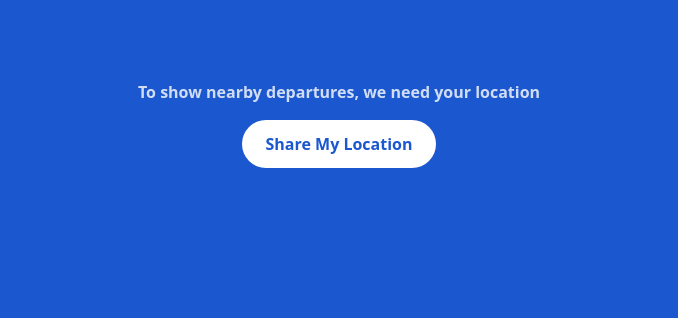
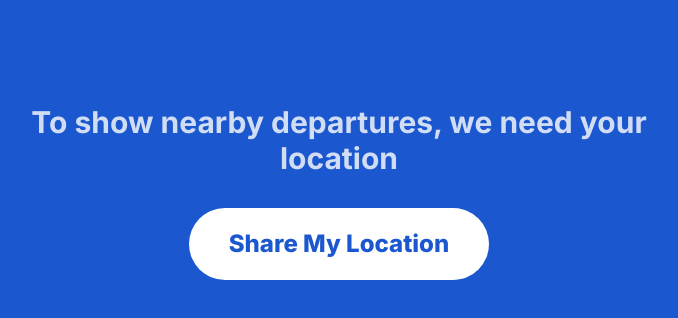
Before and after one commit to ZealinBee/OmaNysse, a Next.js app: page / in a window 1280 px wide. Shown: the top 318 px of the page, without its empty margins (301-979 px from the left). Built offline with nearby package versions, Linux system fonts and the light colour scheme.

Commit message:
massive font

```diff
--- a/app/globals.css
+++ b/app/globals.css
@@ -8,8 +8,7 @@
 @theme inline {
   --color-background: var(--background);
   --color-foreground: var(--foreground);
-  --font-sans: var(--font-geist-sans);
-  --font-mono: var(--font-geist-mono);
+  --font-sans: var(--font-inter);
 }
 
 @media (prefers-color-scheme: dark) {
@@ -22,4 +21,5 @@
 body {
   background: var(--background);
   color: var(--foreground);
+  font-family: var(--font-inter), system-ui, -apple-system, sans-serif;
 }
--- a/app/layout.tsx
+++ b/app/layout.tsx
@@ -1,15 +1,11 @@
 import type { Metadata } from "next";
-import { Geist, Geist_Mono } from "next/font/google";
+import { Inter } from "next/font/google";
 import "./globals.css";
 
-const geistSans = Geist({
-  variable: "--font-geist-sans",
+const inter = Inter({
+  variable: "--font-inter",
   subsets: ["latin"],
-});
-
-const geistMono = Geist_Mono({
-  variable: "--font-geist-mono",
-  subsets: ["latin"],
+  weight: ["400", "500", "600", "700", "800", "900"],
 });
 
 export const metadata: Metadata = {
@@ -24,9 +20,7 @@ export default function RootLayout({
 }>) {
   return (
     <html lang="en">
-      <body
-        className={`${geistSans.variable} ${geistMono.variable} antialiased`}
-      >
+      <body className={`${inter.variable} antialiased`}>
         {children}
       </body>
     </html>
--- a/app/page.tsx
+++ b/app/page.tsx
@@ -169,18 +169,18 @@ export default function Home() {
 
   return (
     <div
-      className="min-h-screen p-4 sm:p-8"
+      className="min-h-screen p-6 sm:p-10"
       style={{ backgroundColor: "#1b57cf" }}
     >
-      <div className="max-w-md mx-auto">
+      <div className="max-w-2xl mx-auto">
         {location.status === "idle" && (
-          <div className="flex flex-col items-center gap-4 py-12">
-            <p className="text-white/80 text-center font-semibold">
+          <div className="flex flex-col items-center gap-8 py-16">
+            <p className="text-white/80 text-center font-bold text-3xl">
               To show nearby departures, we need your location
             </p>
             <button
               onClick={requestLocation}
-              className="rounded-full bg-white px-6 py-3 font-semibold transition-opacity hover:opacity-90"
+              className="rounded-full bg-white px-10 py-5 font-extrabold text-2xl transition-opacity hover:opacity-90"
               style={{ color: "#1b57cf" }}
             >
               Share My Location
@@ -189,30 +189,30 @@ export default function Home() {
         )}
 
         {location.status === "requesting" && (
-          <p className="py-12 text-white/80 text-center font-semibold">
+          <p className="py-16 text-white/80 text-center font-bold text-3xl">
             Requesting location...
           </p>
         )}
 
         {location.status === "denied" && (
-          <div className="flex flex-col items-center gap-4 w-full py-8">
-            <p className="text-white/80 text-center font-semibold">
+          <div className="flex flex-col items-center gap-6 w-full py-12">
+            <p className="text-white/80 text-center font-bold text-2xl">
               Location access denied. Please enter your location:
             </p>
             <form
               onSubmit={handleManualSubmit}
-              className="flex flex-col gap-3 w-full"
+              className="flex flex-col gap-5 w-full"
             >
               <input
                 type="text"
                 value={manualInput}
                 onChange={(e) => setManualInput(e.target.value)}
                 placeholder="Enter address or city"
-                className="w-full rounded-lg border border-white/30 bg-white/10 px-4 py-3 text-white placeholder:text-white/50 focus:border-white/50 focus:outline-none font-semibold"
+                className="w-full rounded-xl border-2 border-white/30 bg-white/10 px-6 py-5 text-white text-2xl placeholder:text-white/50 focus:border-white/50 focus:outline-none font-bold"
               />
               <button
                 type="submit"
-                className="rounded-full bg-white px-6 py-3 font-semibold transition-opacity hover:opacity-90"
+                className="rounded-full bg-white px-10 py-5 font-extrabold text-2xl transition-opacity hover:opacity-90"
                 style={{ color: "#1b57cf" }}
               >
                 Use This Location
@@ -222,13 +222,13 @@ export default function Home() {
         )}
 
         {error && (
-          <div className="w-full p-4 rounded-lg bg-red-500/20 text-white font-semibold text-sm mb-4">
+          <div className="w-full p-6 rounded-xl bg-red-500/20 text-white font-bold text-xl mb-6">
             {error}
           </div>
         )}
 
         {loading && (
-          <p className="py-8 text-white/80 text-center font-semibold">
+          <p className="py-12 text-white/80 text-center font-bold text-3xl">
             Loading...
           </p>
         )}
@@ -237,7 +237,7 @@ export default function Home() {
           !loading &&
           departures.length === 0 &&
           !error && (
-            <p className="py-8 text-white/80 text-center font-semibold">
+            <p className="py-12 text-white/80 text-center font-bold text-3xl">
               No departures found nearby
             </p>
           )}
@@ -247,18 +247,18 @@ export default function Home() {
             {departures.slice(0, displayLimit).map((dep) => (
               <div
                 key={dep.key}
-                className="flex items-center gap-3 py-3 border-b border-white/20"
+                className="flex items-center gap-5 py-5 border-b border-white/20"
               >
                 <span
-                  className="font-bold min-w-[3.5rem] px-2 py-1 rounded text-center text-white text-sm"
+                  className="font-black min-w-[5rem] px-4 py-2 rounded-lg text-center text-white text-2xl"
                   style={{ backgroundColor: dep.color }}
                 >
                   {dep.routeNumber}
                 </span>
-                <span className="flex-1 text-white font-semibold truncate">
+                <span className="flex-1 text-white font-bold text-2xl truncate">
                   {dep.headsign}
                 </span>
-                <span className="text-white font-semibold whitespace-nowrap">
+                <span className="text-white font-extrabold text-3xl whitespace-nowrap">
                   {dep.minutesUntil === 0
                     ? "Now"
                     : dep.minutesUntil === 1
@@ -267,11 +267,11 @@ export default function Home() {
                 </span>
               </div>
             ))}
-            <div className="flex justify-center gap-4 pt-4">
+            <div className="flex justify-center gap-6 pt-6">
               {displayLimit > 10 && (
                 <button
                   onClick={() => setDisplayLimit((prev) => Math.max(10, prev - 10))}
-                  className="text-white/70 hover:text-white font-semibold transition-colors text-sm"
+                  className="text-white/70 hover:text-white font-bold transition-colors text-xl"
                 >
                   Show Less
                 </button>
@@ -279,7 +279,7 @@ export default function Home() {
               {departures.length > displayLimit && (
                 <button
                   onClick={() => setDisplayLimit((prev) => prev + 10)}
-                  className="text-white/70 hover:text-white font-semibold transition-colors text-sm"
+                  className="text-white/70 hover:text-white font-bold transition-colors text-xl"
                 >
                   Show More ({departures.length - displayLimit} remaining)
                 </button>
@@ -289,18 +289,18 @@ export default function Home() {
         )}
 
         {location.status === "success" && (
-          <div className="mt-6 flex gap-4 justify-center">
+          <div className="mt-8 flex gap-6 justify-center">
             <button
               onClick={() =>
                 fetchNearbyStops(location.coords.lat, location.coords.lng)
               }
-              className="text-white/70 hover:text-white font-semibold transition-colors"
+              className="text-white/70 hover:text-white font-bold transition-colors text-xl"
             >
               Refresh
             </button>
             <button
               onClick={requestLocation}
-              className="text-white/70 hover:text-white font-semibold transition-colors"
+              className="text-white/70 hover:text-white font-bold transition-colors text-xl"
             >
               Update Location
             </button>
```
